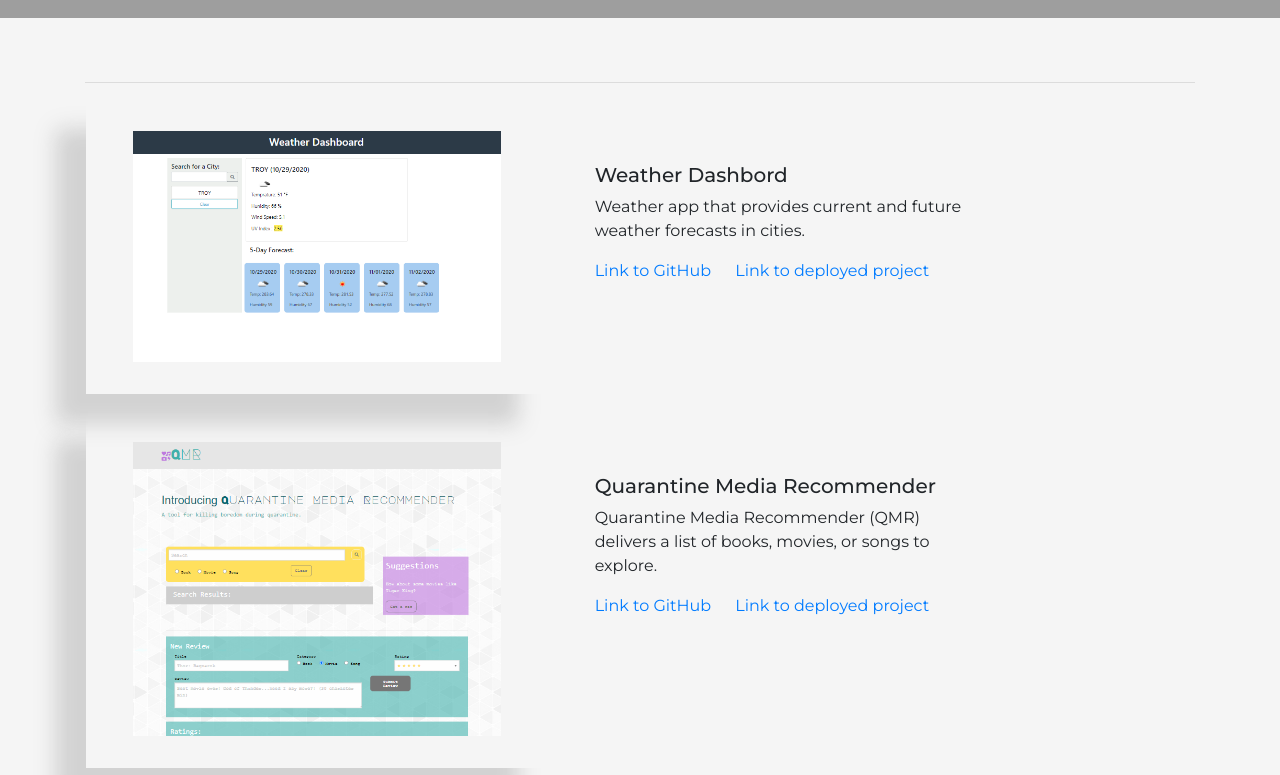
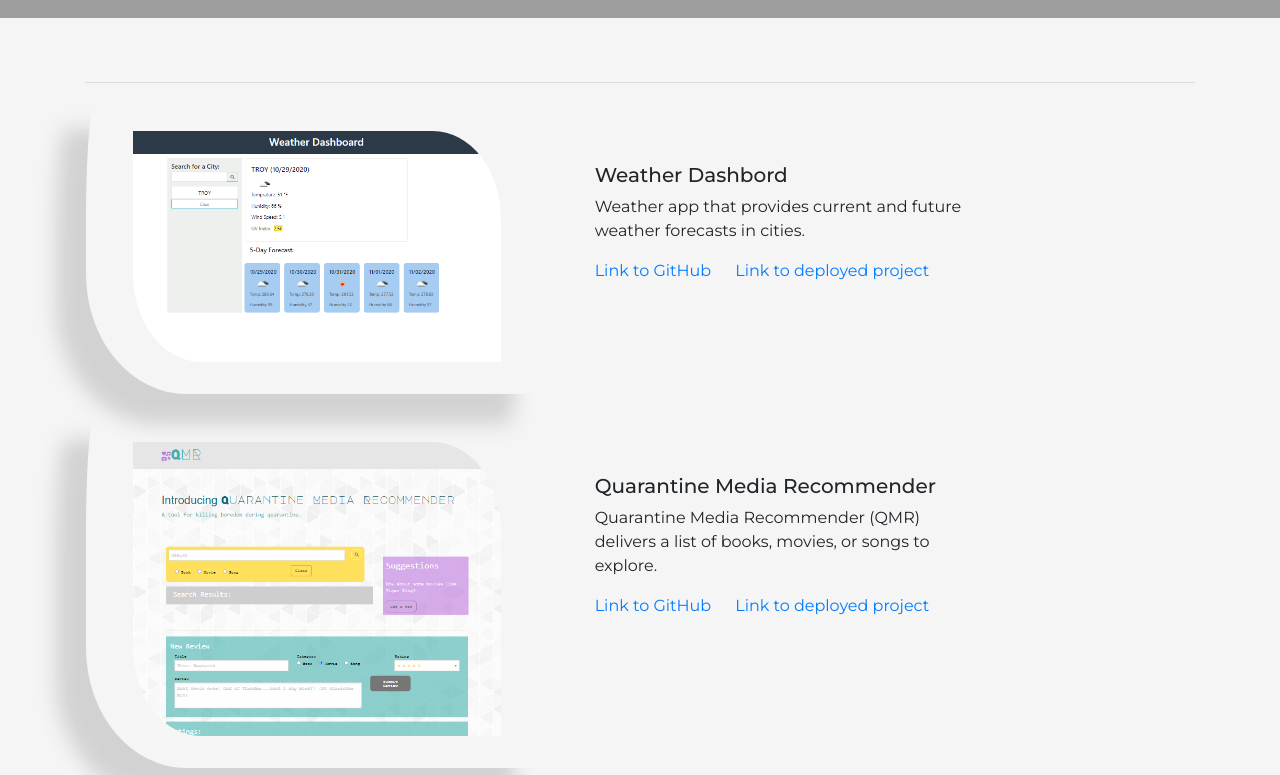
Before and after one commit to bettycode/Portfolio, a plain HTML site: page Portfolio.html in a window 1280 px wide. Shown: the part 665-1440 px from the top of the page. Drawn offline with nearby package versions, Linux system fonts and the light colour scheme; grey boxes are pictures that could not be loaded; files whose address does not match are found by name.

Commit message:
modified

```diff
--- a/CSS/portfolio.css
+++ b/CSS/portfolio.css
@@ -77,6 +77,7 @@
 
      width: 100%;
      padding: 2rem;
+     border-radius: 10px 100px / 120px;
 
   }
 div.text{
@@ -86,4 +87,5 @@ div.text{
 div.myshadow{
     margin-bottom: 1rem;
     box-shadow: -30px 30px 20px #8080804d;
+    border-radius: 10px 100px / 120px;
 }
```
